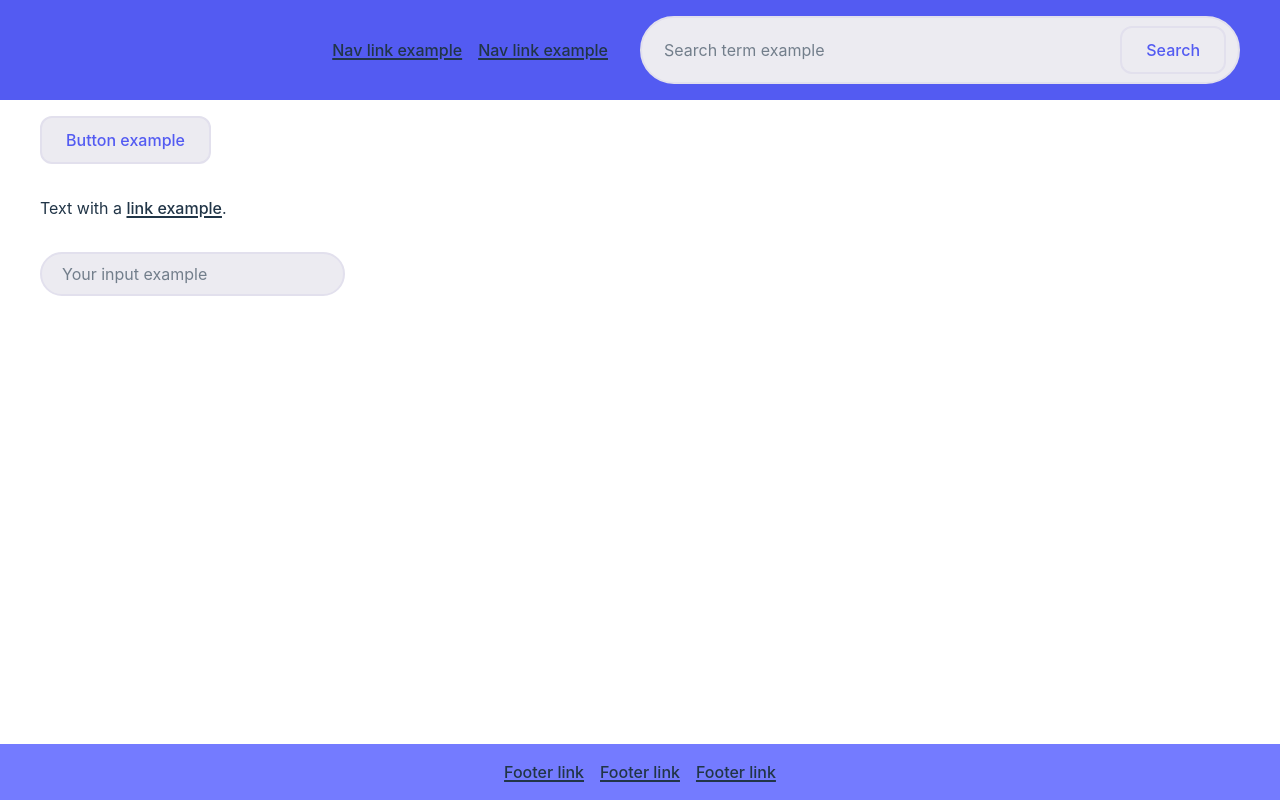
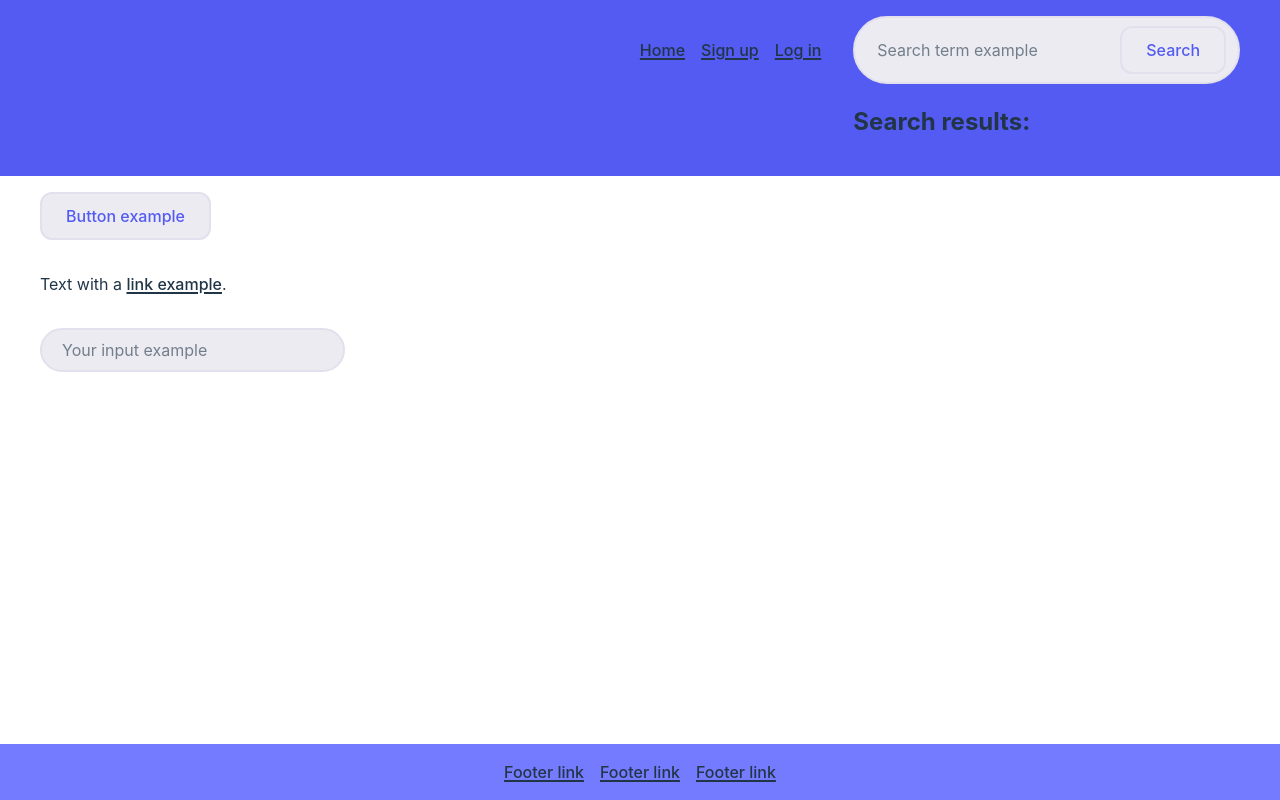
Before and after one commit to double-vee/react-components, a React app: page / in a window 1280 px wide. Built offline with nearby package versions, Linux system fonts and the light colour scheme; the HTML template or start-up script is replaced by a standard one.

Commit message:
search update, refactoring

```diff
--- a/src/components/header/Header.tsx
+++ b/src/components/header/Header.tsx
@@ -1,4 +1,5 @@
-import { Search } from '../search/Search';
+import { NavLink } from 'react-router';
+import { SearchForm } from '../search/SearchForm';
 import { SectionWrapper } from '../section-wrapper/SectionWrapper';
 import styles from './Header.module.css';
 
@@ -7,10 +8,11 @@ export const Header = () => {
     <header className={styles.header}>
       <SectionWrapper className={styles.headerWrapper}>
         <nav className={styles.headerNav}>
-          <a href="#">Nav link example</a>
-          <a href="#">Nav link example</a>
+          <NavLink to="/">Home</NavLink>
+          <NavLink to="signup">Sign up</NavLink>
+          <NavLink to="login">Log in</NavLink>
         </nav>
-        <Search />
+        <SearchForm />
       </SectionWrapper>
     </header>
   );
--- a/src/components/input/Input.tsx
+++ b/src/components/input/Input.tsx
@@ -19,13 +19,7 @@ interface TextInputProps extends InputProps {
   variant?: InputVariant;
 }
 
-const Input: React.FC<InputProps> = ({
-  id,
-  label,
-  placeholder,
-  className,
-  ...props
-}) => {
+const Input = ({ id, label, placeholder, className, ...props }: InputProps) => {
   return (
     <input
       id={id}
@@ -34,11 +28,11 @@ const Input: React.FC<InputProps> = ({
       placeholder={placeholder}
       className={`${styles.inputBase} ${className}`}
       {...props}
-    ></input>
+    />
   );
 };
 
-const InputWrapper: React.FC<InputWrapperProps> = ({ children, className }) => {
+const InputWrapper = ({ children, className }: InputWrapperProps) => {
   return <div className={className}>{children}</div>;
 };
 
@@ -51,18 +45,12 @@ export const TextInput = ({
   if (variant === 'complex') {
     return (
       <InputWrapper
-        className={`${styles.inputBorder} ${styles.inputWrapper} ${className}`}
-      >
+        className={`${styles.inputBorder} ${styles.inputWrapper} ${className}`}>
         <Input {...props} />
         {children}
       </InputWrapper>
     );
   }
 
-  return (
-    <Input
-      {...props}
-      className={`${styles.inputBorder} ${className}`}
-    ></Input>
-  );
+  return <Input {...props} className={`${styles.inputBorder} ${className}`} />;
 };
--- a/src/components/router/Router.tsx
+++ b/src/components/router/Router.tsx
@@ -2,7 +2,7 @@ import { BrowserRouter, Routes, Route } from 'react-router';
 import { Layout } from '../layout/Layout';
 import { HomePage } from '../../pages/home/Home';
 import { CategoryPage } from '../../pages/components/Components';
-import { ComponentPage } from '../../pages/component/Component';
+import { ComponentPage } from '../../pages/components/component/Component';
 import { CartPage } from '../../pages/cart/Cart';
 import { SignupPage } from '../../pages/signup/Signup';
 import { LoginPage } from '../../pages/login/Login';
--- a/src/components/search/Search.tsx
+++ /dev/null
@@ -1,25 +0,0 @@
-import { TextInput } from '../input/Input';
-import styles from './Search.module.css';
-
-export const Search = ({ ...props }) => {
-  return (
-    <form
-      id="searchForm"
-      name="searchForm"
-      role="search"
-      className={styles.searchForm}
-      {...props}
-    >
-      <TextInput
-        id="search"
-        label="Search"
-        name="q"
-        placeholder="Search term example"
-        type="search"
-        variant="complex"
-      >
-        <button>Search</button>
-      </TextInput>
-    </form>
-  );
-};
--- /dev/null
+++ b/src/components/search/SearchForm.tsx
@@ -0,0 +1,50 @@
+import { useState } from 'react';
+import { TextInput } from '../input/Input';
+import { COMPONENTS, type Component } from '../../data/components';
+import styles from './SearchForm.module.css';
+
+export const SearchForm = () => {
+  const [query, setQuery] = useState('');
+  const [searchResults, setSearchResults] = useState<Component[]>([]);
+
+  const list = searchResults.map((item) => (
+    <li key={item.title}>{item.title}</li>
+  ));
+
+  function handleSubmit(e: React.FormEvent<HTMLFormElement>) {
+    e.preventDefault();
+
+    if (query.length > 0) {
+      const formattedQuery = query.toLowerCase().trim();
+      const filteredItems = COMPONENTS.filter((item) =>
+        item.title.match(formattedQuery),
+      );
+
+      setSearchResults(filteredItems);
+    }
+  }
+
+  return (
+    <search>
+      <form
+        id="searchForm"
+        name="searchForm"
+        className={styles.searchForm}
+        onSubmit={handleSubmit}>
+        <TextInput
+          id="search"
+          label="Search"
+          name="q"
+          placeholder="Search term example"
+          type="search"
+          variant="complex"
+          value={query}
+          onChange={(e) => setQuery(e.target.value)}>
+          <button>Search</button>
+        </TextInput>
+      </form>
+      <h2>Search results:</h2>
+      <ul>{list}</ul>
+    </search>
+  );
+};
--- a/src/data/components.tsx
+++ b/src/data/components.tsx
@@ -1,3 +1,8 @@
+export interface Component {
+  category: string;
+  title: string;
+}
+
 export const COMPONENTS = [
   {
     category: 'ui',
```
Also changed, not shown: src/components/search/SearchForm.module.css (renamed from src/components/search/Search.module.css), src/pages/components/component/Component.module.css (added), src/pages/components/component/Component.tsx (renamed from src/pages/component/Component.tsx).
